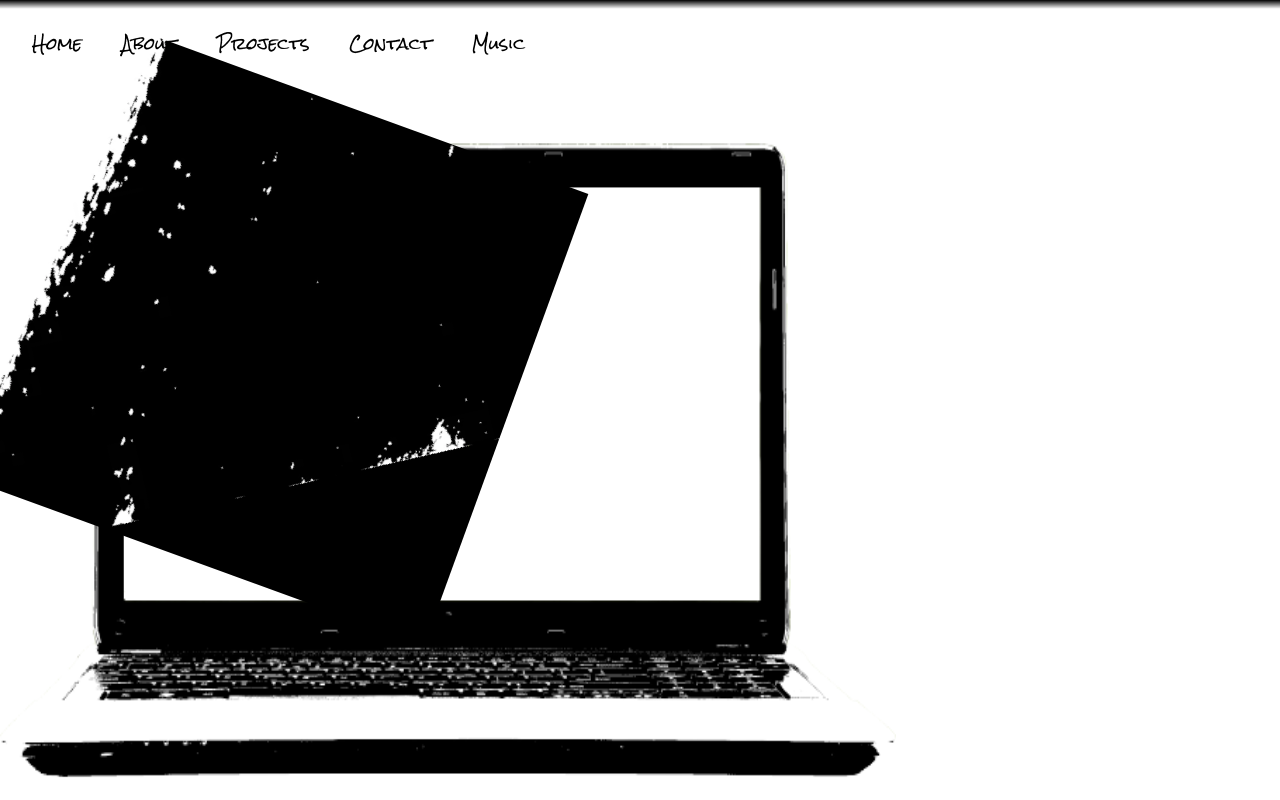
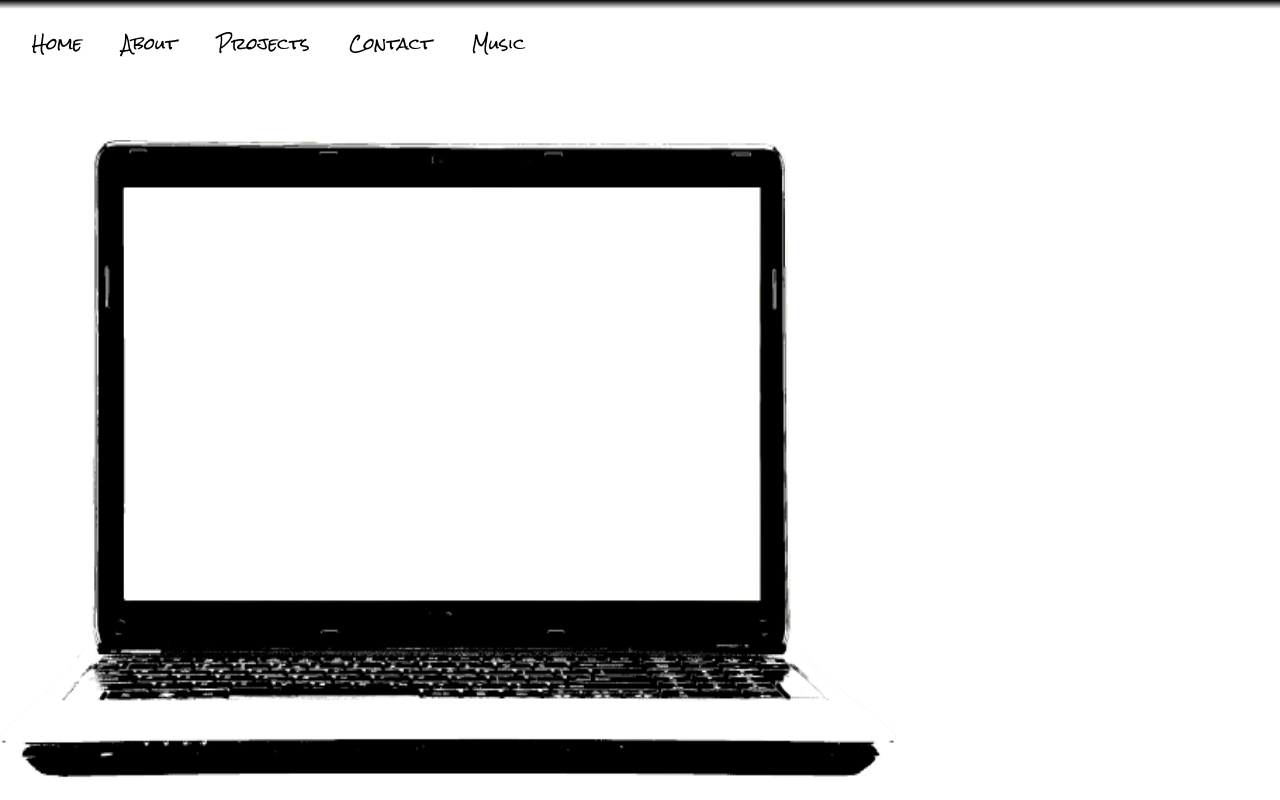
Before and after one commit to SeanLaTour/Official-Portfolio, a Gatsby site: page /projects in a window 1280 px wide. Built offline with nearby package versions, Linux system fonts and the light colour scheme; Gatsby itself is replaced by a stand-in of ours; a web font is replaced by a local one.

Commit message:
took away from projects page

```diff
--- a/src/components/projects/projects.tsx
+++ b/src/components/projects/projects.tsx
@@ -18,14 +18,7 @@ const Projects: React.FC = (props) => {
       height="100vh"
       paddingTop="6rem"
       paddingLeft="2rem"
-    >
-      <Image
-        src={PaintStrokeImage}
-        style={{transform: "rotate(20deg)"}}
-
-      />{" "}
-
-    </Box>
+    ></Box>
   );
 };
 
```
